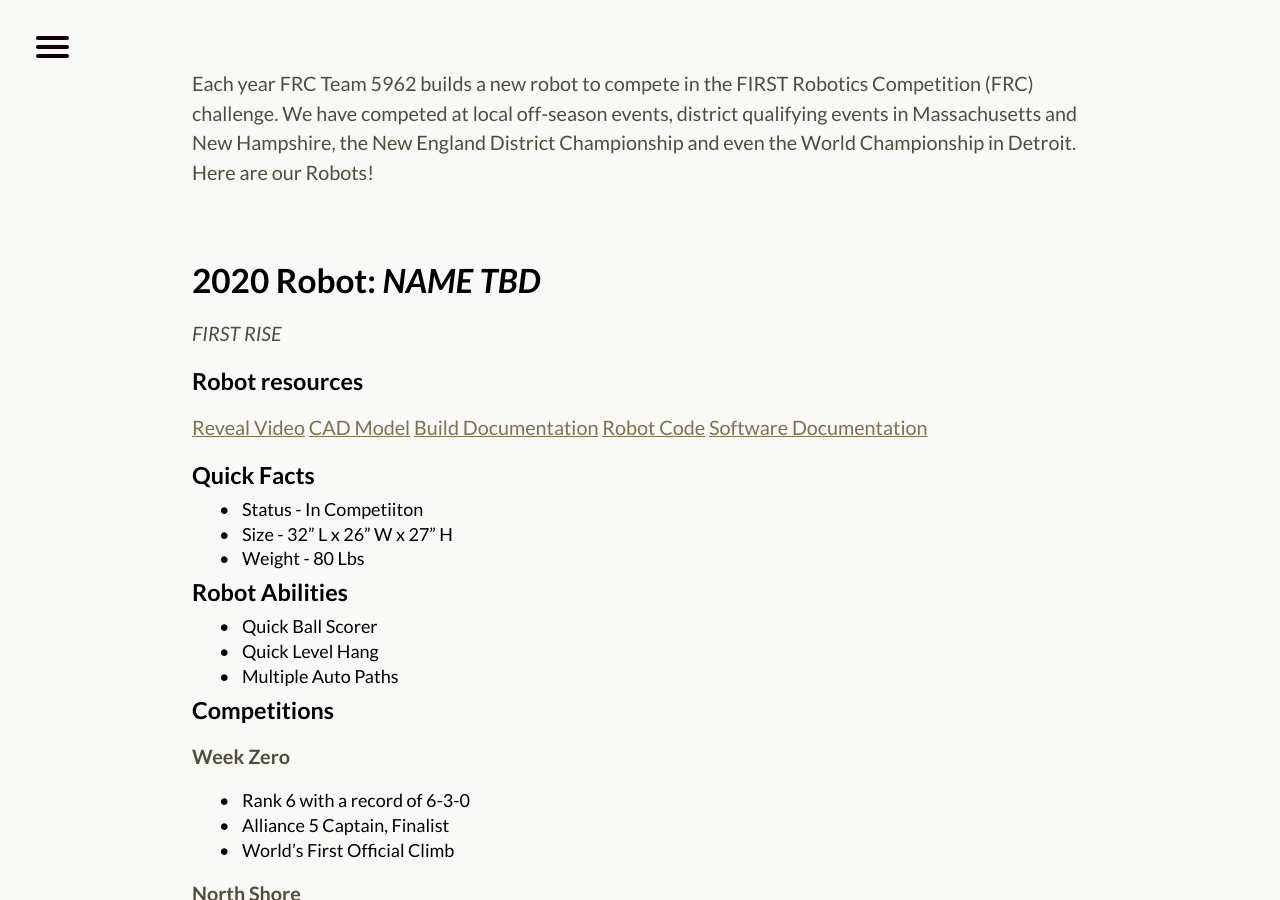
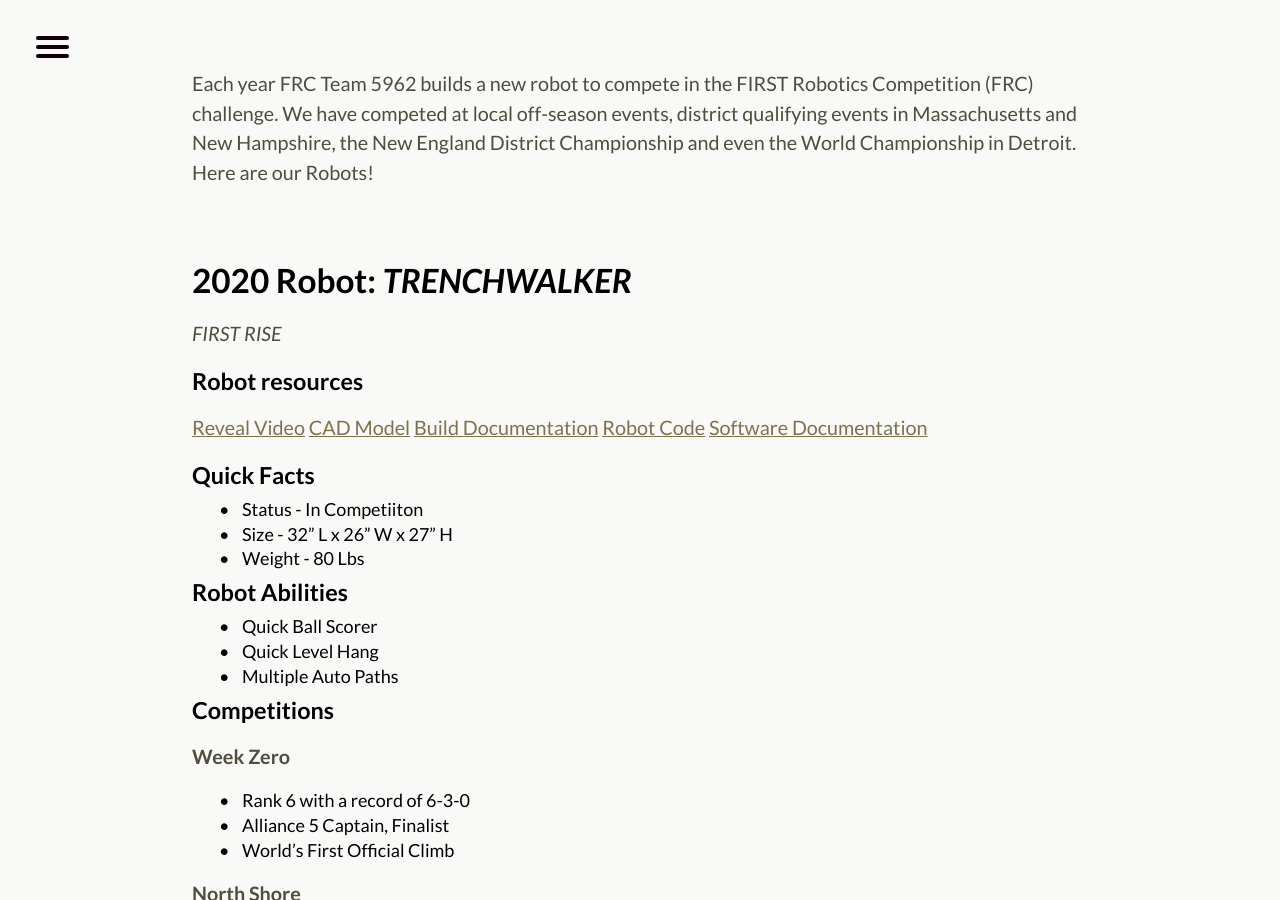
Before and after one commit to perSEVERE-5962/frc5962, a Jekyll site: the page built from robots.md, in a window 1280 px wide and 900 px high, scrolled down 363 px. Built offline with Jekyll 4.4.1, drawn with Linux system fonts in a browser that asks for light colours.

Commit message:
Updated Robots

```diff
--- a/robots.md
+++ b/robots.md
@@ -6,7 +6,7 @@
 
 Each year FRC Team 5962 builds a new robot to compete in the FIRST Robotics Competition (FRC) challenge. We have competed at local off-season events, district qualifying events in Massachusetts and New Hampshire, the New England District Championship and even the World Championship in Detroit. <br>Here are our Robots!
 <div class="divider"></div>
-## 2020 Robot: *NAME TBD*
+## 2020 Robot: *TRENCHWALKER*
 *FIRST RISE*
 
 ### Robot resources
```
